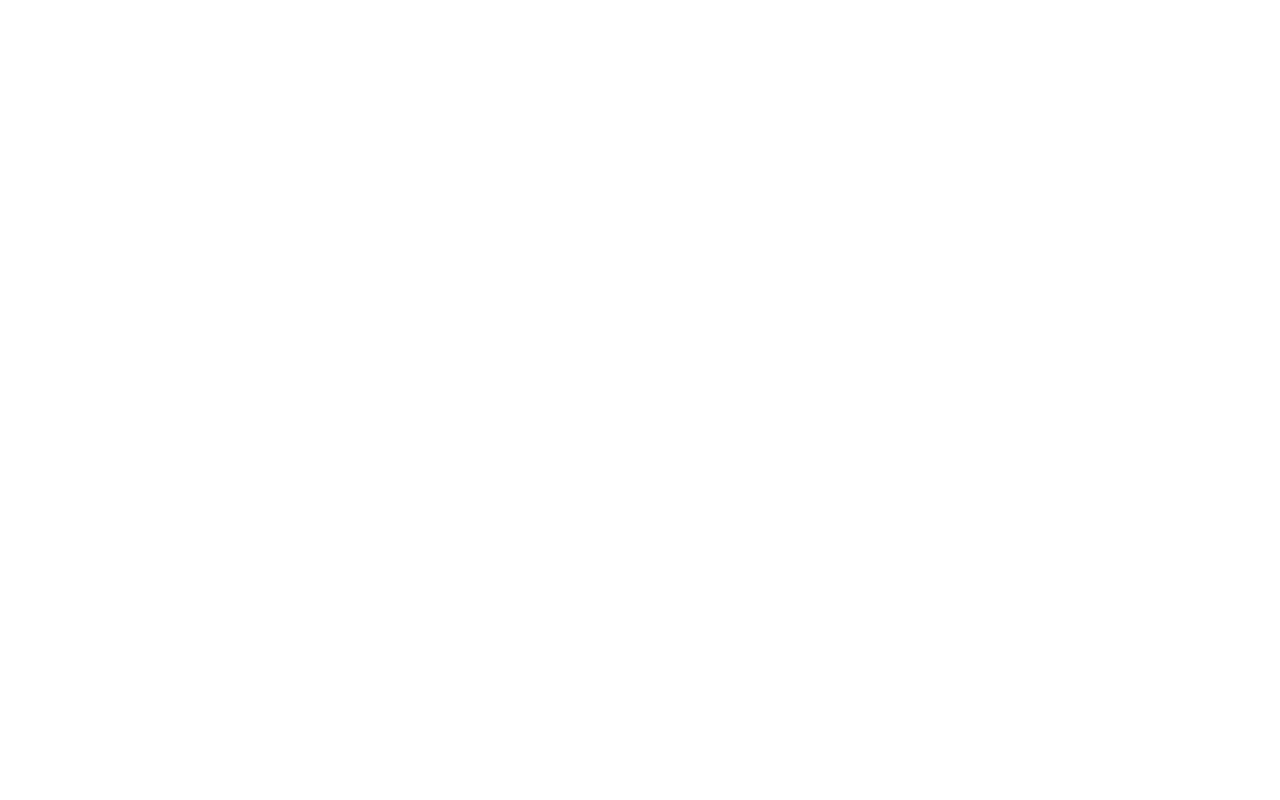
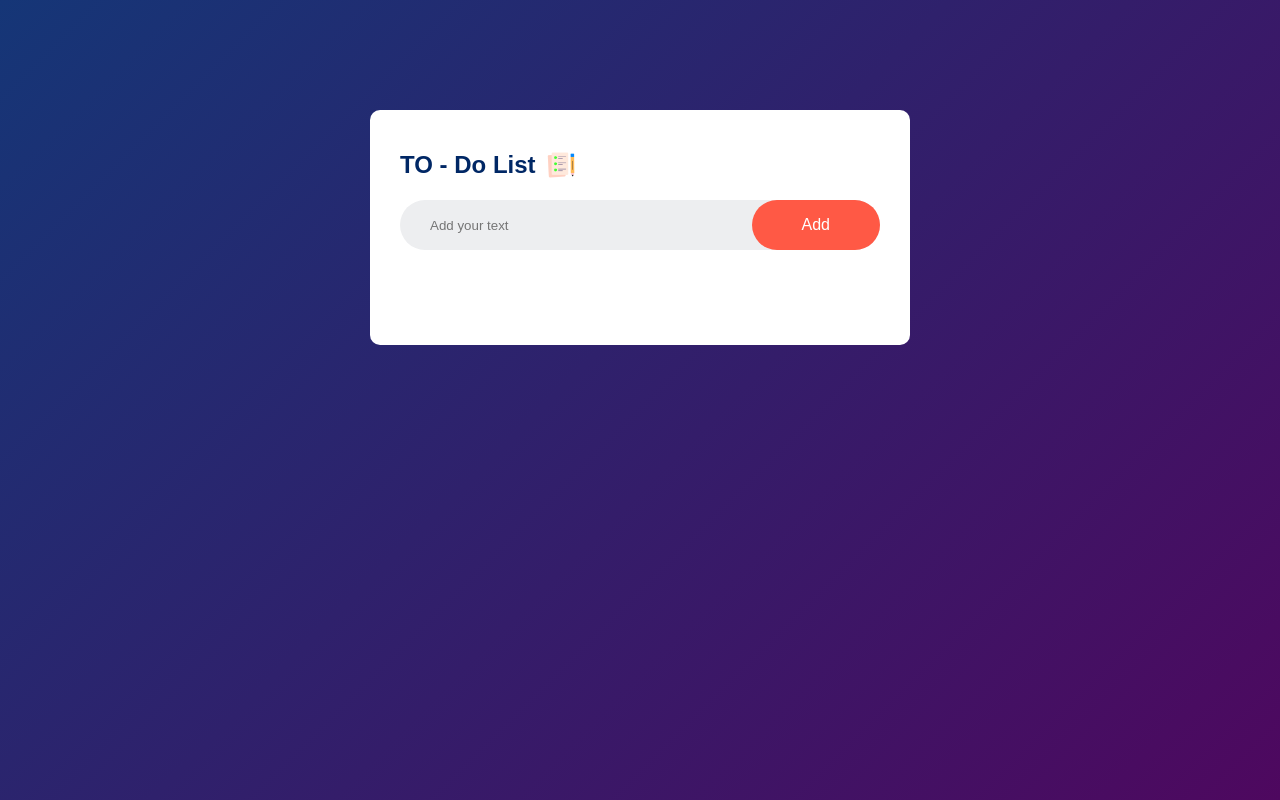
Before and after one commit to pavannbhagve/To-Do-List-Project, a plain HTML site: page index.html in a window 1280 px wide. Drawn offline with Linux system fonts and the light colour scheme.

Commit message:
search & button add

```diff
--- a/index.html
+++ b/index.html
@@ -7,6 +7,16 @@
     <link rel="stylesheet" href="style.css">
 </head>
 <body>
+    <div class="container">
+    <div class="todo-app">
+        <h2>TO - Do List <img src="images/icon.png" alt=""></h2>
+        <div class="row">
+            <input type="text" id="input-box" placeholder="Add your text">
+            <button>Add</button>
+        </div>
+
+    </div>
+    </div>
 
 
 
--- a/style.css
+++ b/style.css
@@ -4,3 +4,55 @@
     font-family: 'Poppins',sans-serif;
     box-sizing: border-box;
 }
+.container{
+    width: 100%;
+    min-height: 100vh;
+    background: linear-gradient(135deg,#153677,#4e085f);
+    padding: 10px;
+}
+.todo-app{
+    width: 100%;
+    max-width: 540px;
+    background: #fff;
+    margin: 100px auto 20px;
+    padding: 40px 30px 70px;
+    border-radius: 10px;
+}
+.todo-app h2{
+    color: #002765;
+    display: flex;
+    align-items: center;
+    margin-bottom: 20px;
+}
+.todo-app h2 img{
+    width: 30px;
+    margin-left: 10px;
+
+}
+.row{
+    display: flex;
+    align-items: center;
+    justify-content: space-between;
+    background: #edeef0;
+    border-radius: 30px;
+    padding-left: 20px;
+    margin-bottom: 25px;
+
+}
+input{
+    flex: 1;
+    border: none;
+    outline: none;
+    background: transparent;
+    padding: 10px;
+}
+button{
+    border: none;
+    outline: none;
+    padding: 16px 50px;
+    background: #ff5945;
+    color: #fff;
+    font-size: 16px;
+    cursor: pointer;
+    border-radius: 40px;
+}
```
